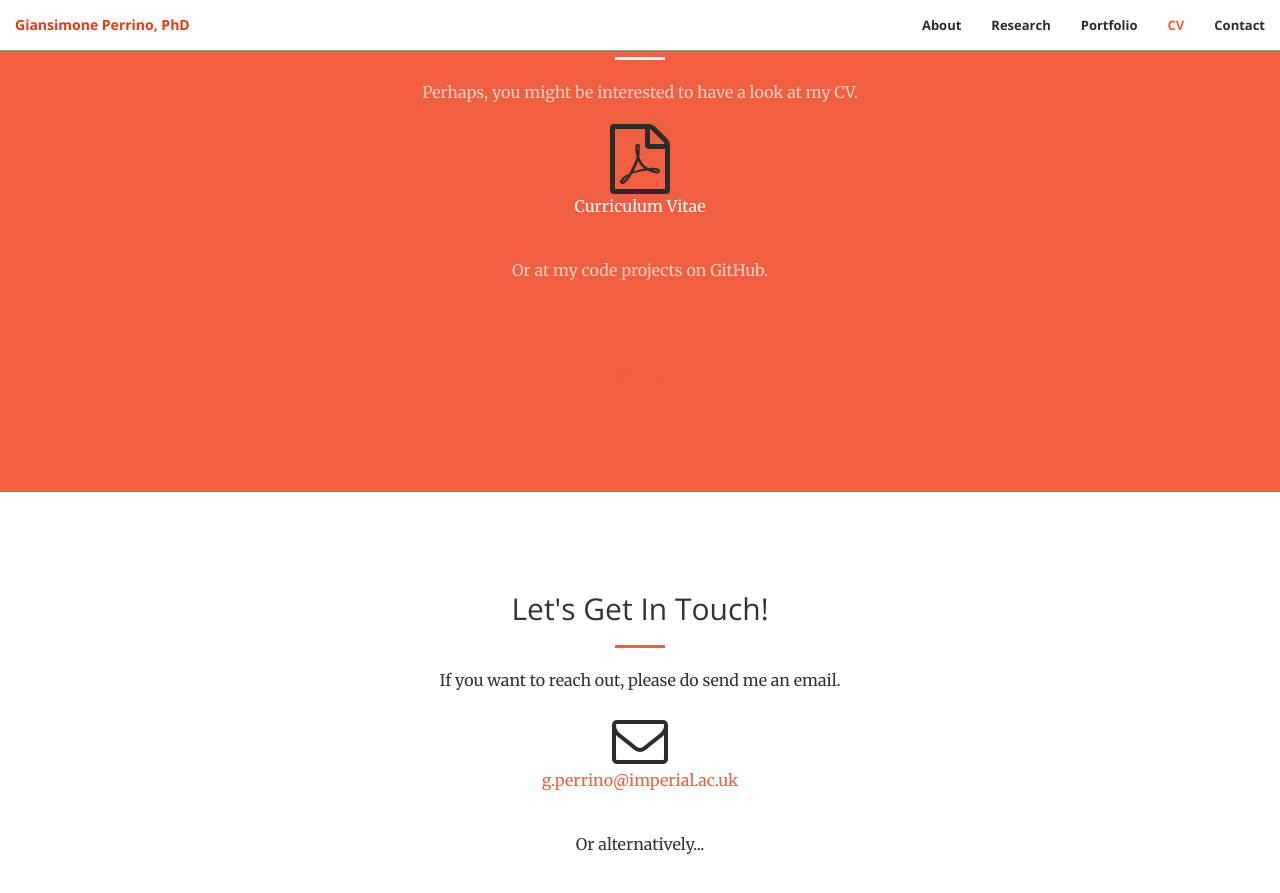
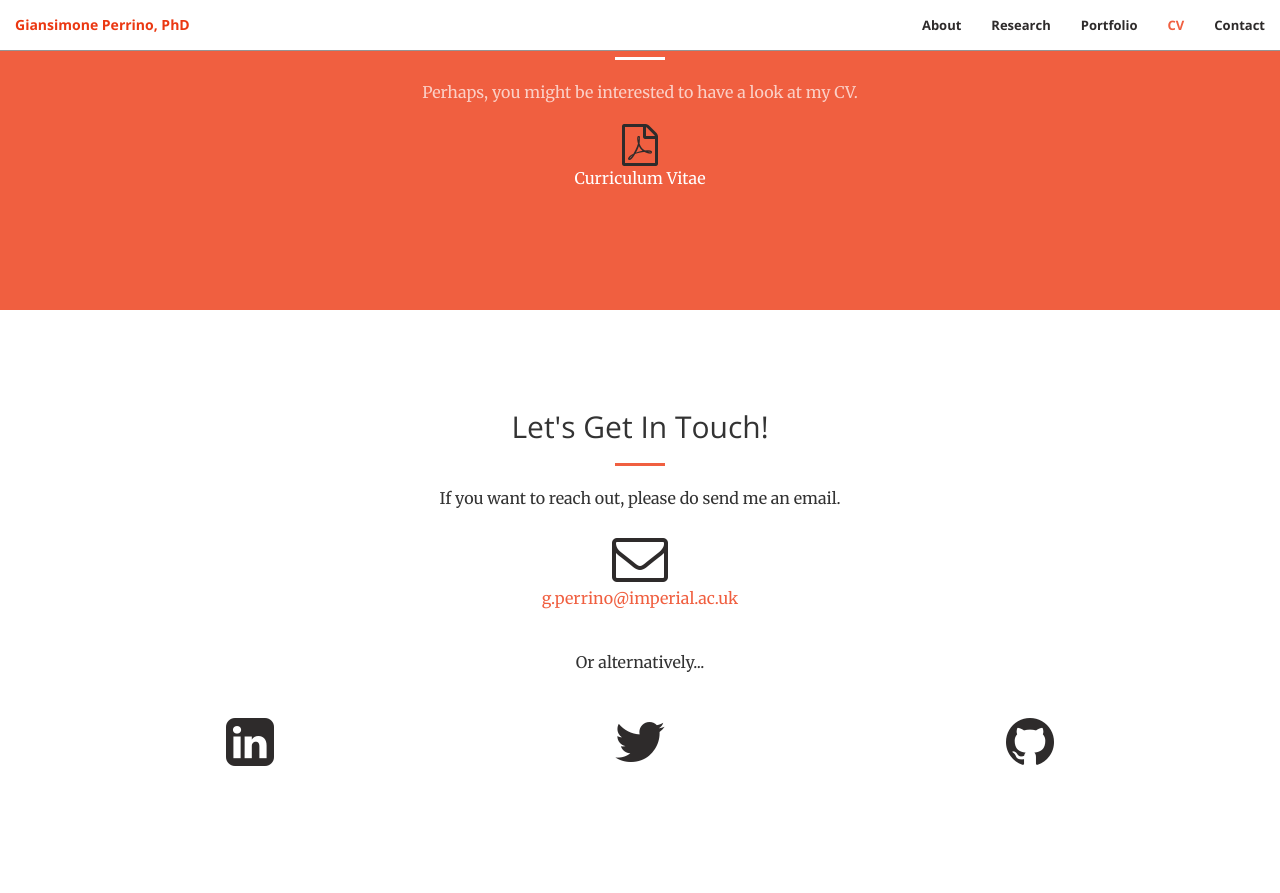
Before and after one commit to giansimone/giansimone.github.io, a Jekyll site: the page built from index.html, in a window 1280 px wide and 900 px high, scrolled down 2568 px. Shown: the top 893 px of the window. Built offline with Jekyll 4.4.1, drawn with Linux system fonts in a browser that asks for light colours; after the commit the page ends 3438 px from its top, so only the background shows below that.

Commit message:
Restore old cv page.

```diff
--- a/_includes/cv.html
+++ b/_includes/cv.html
@@ -6,12 +6,8 @@
                 <hr class="light">
                 <p class="text-faded-center">Perhaps, you might be interested to have a look at my CV.</p>
                 <a href="#" style="color:#2e2b2b">
-                <i class="fa fa-file-pdf-o fa-5x wow bounceIn" data-wow-delay=".1s"></i>
+                <i class="fa fa-file-pdf-o fa-3x wow bounceIn" data-wow-delay=".1s"></i>
                 <p style="color:white">Curriculum Vitae</p>
-                </a>
-                <p class="text-faded-center" style="padding:20px;">Or at my code projects on GitHub.</p>
-                <a href="https://github.com/{{ site.github_username }}">
-                <i class="fa fa-github fa-5x wow bounceIn" data-wow-delay=".1s"></i>
                 </a>
             </div>
         </div>
```
